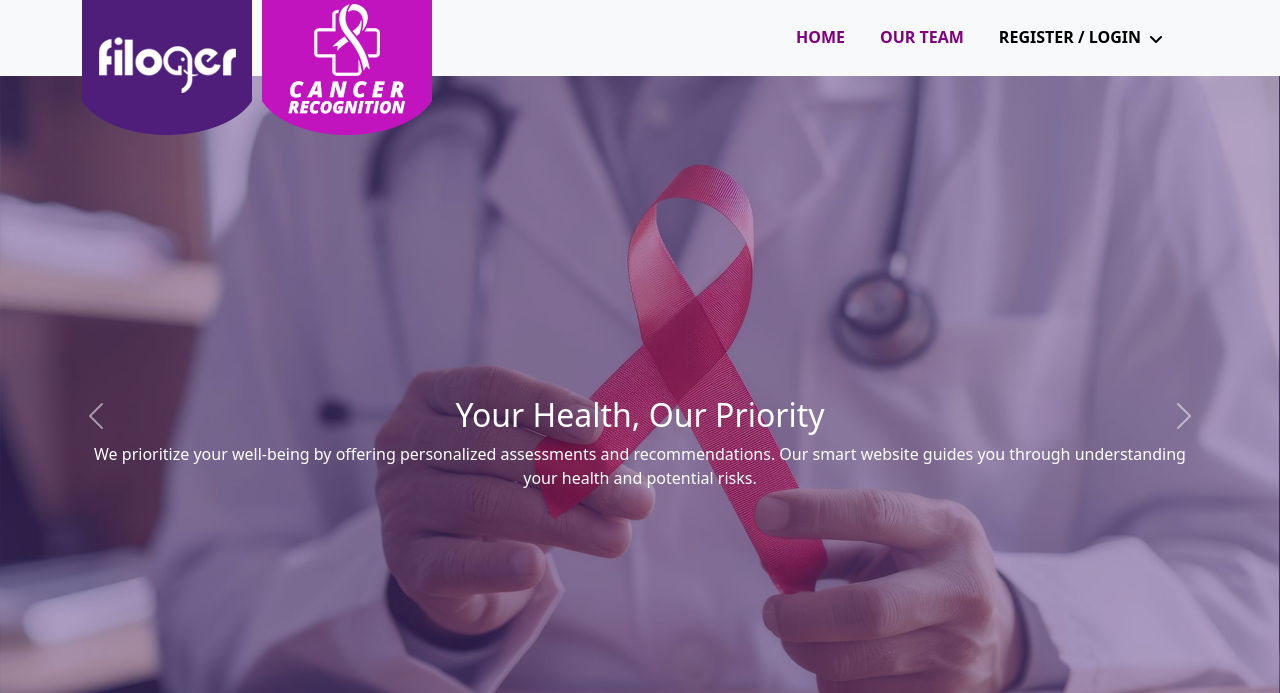
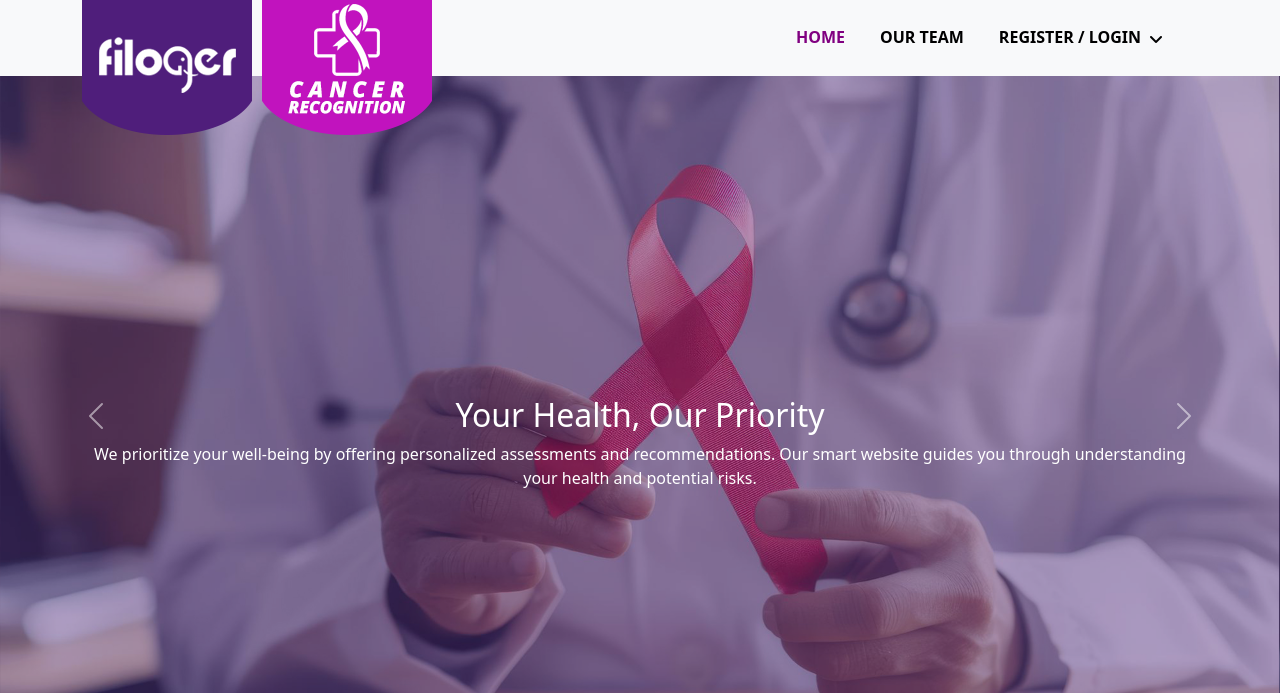
Before and after one commit to ManeliFotoutan/smart-website-for-cancer-recognition, a Flask app: page / in a window 1280 px wide. Shown: the top 693 px of the page. Run offline with Flask 3, Linux system fonts and the light colour scheme; some libraries are stand-ins or nearby versions.

Commit message:
fixed some issues.

```diff
--- a/templates/index.html
+++ b/templates/index.html
@@ -34,7 +34,7 @@
                 <div class="collapse navbar-collapse" id="navbarCollapse">
                     <div class="navbar-nav ms-auto">
                         <a href="/" class="nav-item nav-link active">Home</a>
-                        <a href="/our-team" class="nav-item nav-link active">Our Team</a>
+                        <a href="/our-team" class="nav-item nav-link">Our Team</a>
                         <div class="nav-item dropdown">
                             <a href="#" class="nav-link dropdown-toggle" data-bs-toggle="dropdown">Register / Login</a>
                             <div class="dropdown-menu bg-light rounded-0 m-0">
--- a/templates/our-team.html
+++ b/templates/our-team.html
@@ -33,7 +33,7 @@
                 </button>
                 <div class="collapse navbar-collapse" id="navbarCollapse">
                     <div class="navbar-nav ms-auto">
-                        <a href="/" class="nav-item nav-link active">Home</a>
+                        <a href="/" class="nav-item nav-link">Home</a>
                         <a href="/our-team" class="nav-item nav-link active">Our Team</a>
                         <div class="nav-item dropdown">
                             <a href="#" class="nav-link dropdown-toggle" data-bs-toggle="dropdown">Register / Login</a>
```
